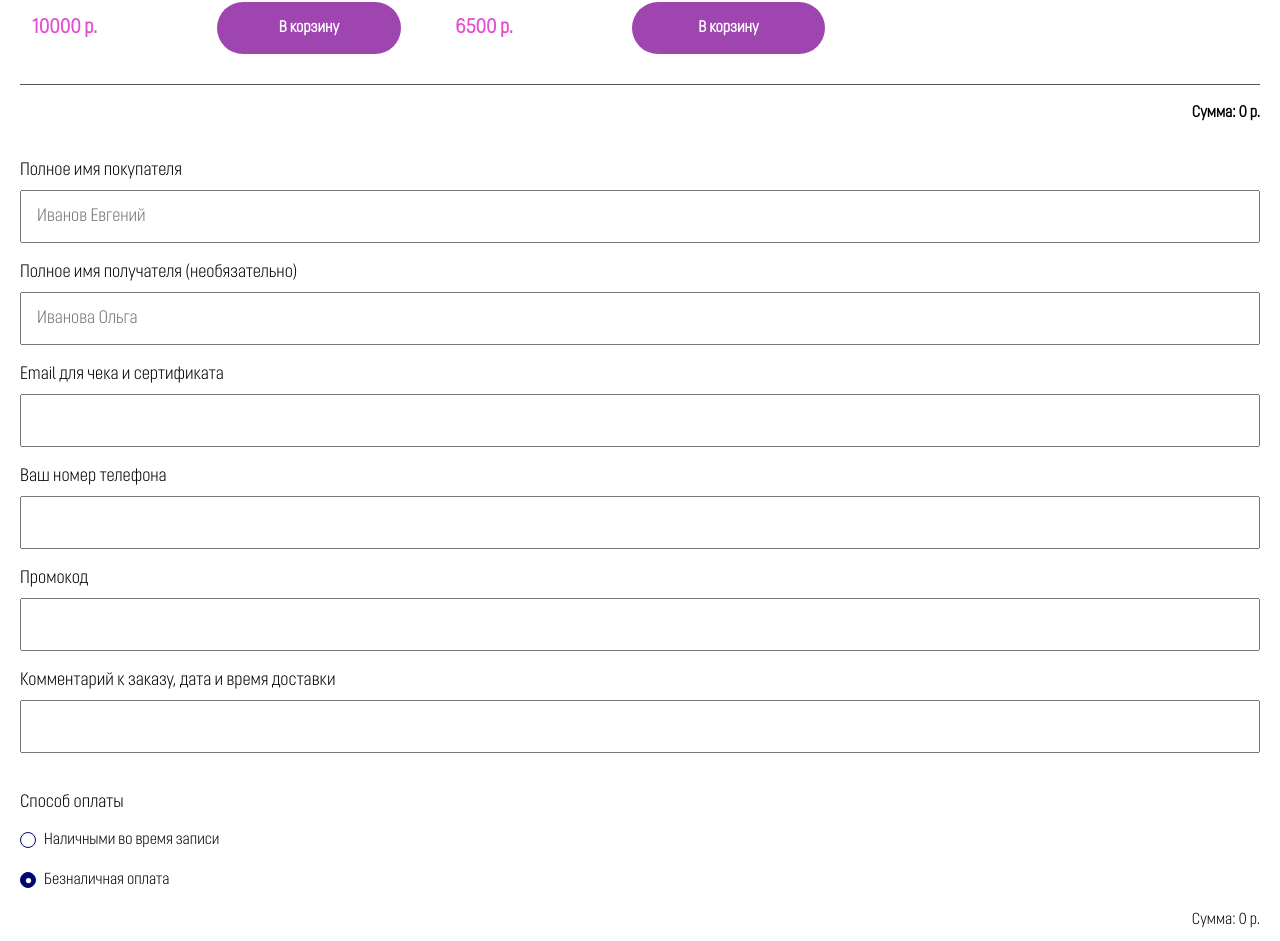
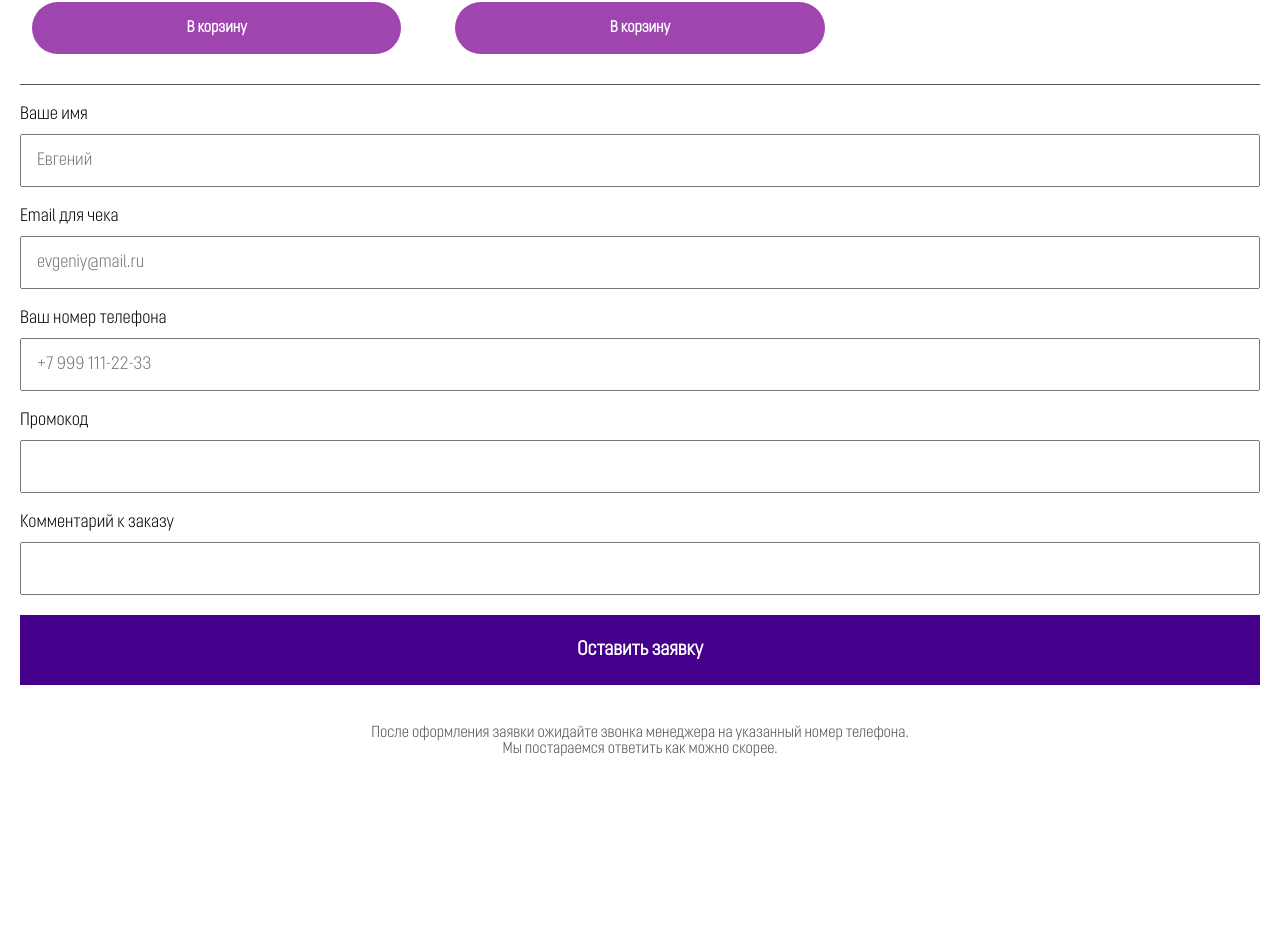
Before and after one commit to siberianbearofficial/studiogalaxy, an Angular app: page /cart in a window 1280 px wide. Shown: the part 598-1539 px from the top of the page. After the commit the page ends 1415 px from the top, so only its background shows below. Built offline with nearby package versions, Linux system fonts and the light colour scheme.

Commit message:
orders v2 (#8)

```diff
--- a/src/app/infrastructure/api/cart-api.service.ts
+++ b/src/app/infrastructure/api/cart-api.service.ts
@@ -4,7 +4,7 @@ import { OrderModel } from '../models/order-model';
 import { Observable } from 'rxjs';
 import { PostOrdersResponseModel } from '../models/response-model';
 
-const API_URL = 'https://api.studiogalaxy.ru/api/v1/orders';
+const API_URL = 'https://api.studiogalaxy.ru/api/v2/orders';
 
 @Injectable({
     providedIn: 'root',
--- a/src/app/infrastructure/constants/additional-services-constants.ts
+++ b/src/app/infrastructure/constants/additional-services-constants.ts
@@ -17,7 +17,7 @@ export const ADDITIONAL_SERVICE_LIST: AdditionalService[] = [
     },
     {
         id: '2',
-        name: 'Доплата за участника в съемке видеоклипа',
+        name: 'Дополнительный участник в съемке видеоклипа',
         description: 'Для неучаствующих в записи.',
         price: { rubles: 3000, pennies: 0 },
         img: 'img/additionalServices/test.png',
--- a/src/app/infrastructure/constants/certificate-constants.ts
+++ b/src/app/infrastructure/constants/certificate-constants.ts
@@ -39,7 +39,6 @@ export const CERTIFICATE_LIST: Certificate[] = [
         oldPrice: { rubles: 24000, pennies: 0 },
         descriptionPoints: [
             'Запись 3-х (и более участников) на готовый минус (студия предоставляет минус)',
-            'Стоимость рассчитывается из количества участников: за каждого дополнительного + 5 000 рублей',
             'Аренда студии',
             'Тюнинг и монтаж вокала',
             'Сведение и мастеринг',
@@ -49,7 +48,7 @@ export const CERTIFICATE_LIST: Certificate[] = [
     },
     {
         id: '4',
-        name: 'Сертификат "Альбом"',
+        name: 'Альбом',
         img: 'img/certificates/album.jpg',
         price: { rubles: 89900, pennies: 0 },
         oldPrice: { rubles: 108000, pennies: 0 },
@@ -64,7 +63,7 @@ export const CERTIFICATE_LIST: Certificate[] = [
     },
     {
         id: '5',
-        name: 'Сертификат "Три хита"',
+        name: 'EP "Три хита"',
         img: 'img/certificates/three_hits.jpg',
         price: { rubles: 27900, pennies: 0 },
         oldPrice: { rubles: 33000, pennies: 0 },
--- a/src/app/presentation/pages/cart-page/cart-page.component.html
+++ b/src/app/presentation/pages/cart-page/cart-page.component.html
@@ -34,9 +34,6 @@
                                             <li>{{ point }}</li>
                                         }
                                     </ul>
-                                    <div class="cart_item_price mc-slightly-light pd-t-20">
-                                        <span class="cart_item_price_value">{{ item.data.price | price }}</span>
-                                    </div>
                                 </td>
                             </tr>
                         }
@@ -63,9 +60,6 @@
                             <div class="service_card_img">{{ additionalService.img }}</div>
                             <table>
                                 <tr>
-                                    <td class="service_card_price pd-r-30 mc-slightly-light">
-                                        <span class="service_card_price_value">{{ additionalService.price | price }}</span>
-                                    </td>
                                     <td
                                         class="service_card_to_cart_button"
                                         (click)="addAdditionalService(additionalService)"
@@ -81,16 +75,12 @@
 
             <div class="cart_overlay_line"></div>
 
-            <div class="cart_overlay_subtotal">
-                Сумма: <span class="subtotal_price">{{ totalPrice$ | async | price }}</span>
-            </div>
-
             <div class="cart_personal_information">
                 <div class="cart_large_text_field">
-                    <label for="cart_buyer_name_input" class="label_for_large_input"> Полное имя покупателя </label>
+                    <label for="cart_buyer_name_input" class="label_for_large_input">Ваше имя</label>
                     <input
                         type="text"
-                        placeholder="Иванов Евгений"
+                        placeholder="Евгений"
                         required
                         class="cart_large_input"
                         id="cart_buyer_name_input"
@@ -98,21 +88,10 @@
                     />
                 </div>
                 <div class="cart_large_text_field">
-                    <label for="cart_recipient_name_input" class="label_for_large_input">
-                        Полное имя получателя (необязательно)
-                    </label>
-                    <input
-                        type="text"
-                        placeholder="Иванова Ольга"
-                        class="cart_large_input"
-                        id="cart_recipient_name_input"
-                        formControlName="recipient"
-                    />
-                </div>
-                <div class="cart_large_text_field">
-                    <label for="cart_email_input" class="label_for_large_input"> Email для чека и сертификата </label>
+                    <label for="cart_email_input" class="label_for_large_input">Email для чека</label>
                     <input
                         type="email"
+                        placeholder="evgeniy@mail.ru"
                         required
                         class="cart_large_input"
                         id="cart_email_input"
@@ -121,7 +100,8 @@
                 </div>
                 <div class="cart_large_text_field">
                     <label for="cart_tel_input" class="label_for_large_input">Ваш номер телефона</label>
-                    <input type="tel" required class="cart_large_input" id="cart_tel_input" formControlName="tel" />
+                    <input type="tel" placeholder="+7 999 111-22-33" required class="cart_large_input" id="cart_tel_input"
+                           formControlName="tel" />
                 </div>
             </div>
             <div class="cart_large_text_field">
@@ -130,46 +110,18 @@
             </div>
             <div class="cart_large_text_field">
                 <label class="label_for_large_input" for="cart_delivery_comment">
-                    Комментарий к заказу, дата и время доставки
+                    Комментарий к заказу
                 </label>
                 <input type="text" class="cart_large_input" id="cart_delivery_comment" formControlName="comment" />
             </div>
 
-            <div class="label_for_large_input mt-40">Способ оплаты</div>
-            <div class="cart_delivery_method_fieldset">
-                <div class="cart_delivery_method_radio">
-                    <input
-                        [value]="PaymentType.Cash"
-                        type="radio"
-                        id="cart_payment_radio_button1"
-                        class="cart_delivery_method_radio_button"
-                        formControlName="paymentType"
-                    />
-                    <label for="cart_payment_radio_button1">Наличными во время записи</label>
-                </div>
-                <div class="cart_delivery_method_radio">
-                    <input
-                        [value]="PaymentType.Cashless"
-                        type="radio"
-                        id="cart_payment_radio_button2"
-                        class="cart_delivery_method_radio_button"
-                        formControlName="paymentType"
-                    />
-                    <label for="cart_payment_radio_button2">Безналичная оплата</label>
-                </div>
+            <div class="cart__submit">
+                <input (click)="submit()" class="cart_submit_button bg-slightly-dark mc-white"
+                       value="Оставить заявку" />
             </div>
-
-            <div class="cart_overlay_summary">
-                Сумма: <span class="subtotal_price">{{ totalPrice$ | async | price }}</span><br />
-                <div class="cart_overlay_summary_line cart_overlay_total">
-                    Итоговая сумма: <span class="total_price">{{ totalPrice$ | async | price }}</span>
-                </div>
-            </div>
-
-            <input (click)="submit()" class="cart_submit_button bg-slightly-dark mc-white" value="Оформить заказ" />
         </form>
         <div class="cart_overlay_footer">
-            После оформления заказа ожидайте звонка менеджера на указанный номер телефона.<br />
+            После оформления заявки ожидайте звонка менеджера на указанный номер телефона.<br />
             Мы постараемся ответить как можно скорее.
         </div>
     </div>
--- a/src/app/presentation/pages/cart-page/cart-page.component.scss
+++ b/src/app/presentation/pages/cart-page/cart-page.component.scss
@@ -263,3 +263,7 @@
 .cart_delivery_method_radio_button:disabled + label::before {
   background-color: #eeeeee;
 }
+
+.cart__submit {
+  margin-top: 20px;
+}
--- a/src/app/presentation/pages/cart-page/cart-page.component.ts
+++ b/src/app/presentation/pages/cart-page/cart-page.component.ts
@@ -8,15 +8,12 @@ import { from, Observable, switchMap } from 'rxjs';
 import { CartItem, CartItemType } from '../../../core/domain/entities/cart-item';
 import { AsyncPipe } from '@angular/common';
 import { Certificate } from '../../../core/domain/entities/certificate';
-import { Price } from '../../../core/domain/entities/price';
-import { PaymentType } from '../../../core/domain/entities/order-details';
 import { takeUntilDestroyed } from '@angular/core/rxjs-interop';
-import { PricePipe } from '../../../infrastructure/pipes/price.pipe';
 
 @Component({
     selector: 'app-cart-page',
     standalone: true,
-    imports: [RouterLink, ReactiveFormsModule, AsyncPipe, PricePipe],
+    imports: [RouterLink, ReactiveFormsModule, AsyncPipe],
     templateUrl: './cart-page.component.html',
     styleUrl: './cart-page.component.scss',
     changeDetection: ChangeDetectionStrategy.OnPush,
@@ -29,12 +26,10 @@ export class CartPageComponent {
 
     protected readonly form: FormGroup = this.formBuilder.group({
         name: ['', Validators.required],
-        recipient: '',
         email: ['', Validators.required],
         tel: ['', Validators.required],
         promo: '',
         comment: '',
-        paymentType: PaymentType.Cashless,
     });
 
     protected getDescriptionPoints(item: CartItem): string[] {
@@ -56,20 +51,22 @@ export class CartPageComponent {
     }
 
     protected submit(): void {
+        if (this.form.value.name.length > 0 && this.form.value.email.length > 0 && this.form.value.tel.length > 0) {
             this.cartService
                 .submit(this.form.value)
                 .pipe(
                     switchMap(() => {
-                    alert('Заказ оформлен! Ожидайте звонка менеджера на указанный номер телефона.');
+                        alert('Заявка оформлена! Ожидайте звонка менеджера на указанный номер телефона.');
                         return from(this.router.navigateByUrl('/'));
                     }),
                     takeUntilDestroyed(this.destroyRef),
                 )
                 .subscribe();
+        } else {
+            alert('Сначала заполните обязательные поля: имя, email и телефон');
+        }
     }
 
     protected readonly ADDITIONAL_SERVICE_LIST: AdditionalService[] = ADDITIONAL_SERVICE_LIST;
     protected readonly items$: Observable<CartItem[]> = this.cartService.items$;
-    protected readonly totalPrice$: Observable<Price> = this.cartService.totalPrice$;
-    protected readonly PaymentType = PaymentType;
 }
```
Also changed, not shown: src/app/core/domain/entities/order-details.ts (+0 -7 lines), src/app/infrastructure/helpers/cart-helpers.ts (+17 -23 lines), src/app/infrastructure/models/order-details-model.ts (+0 -7 lines), src/app/presentation/pages/landing-page/landing-page.component.html (+5 -39 lines), src/app/presentation/pages/landing-page/landing-page.component.ts (+11 -5 lines). Lines whose indentation alone changed are shown as unchanged.
